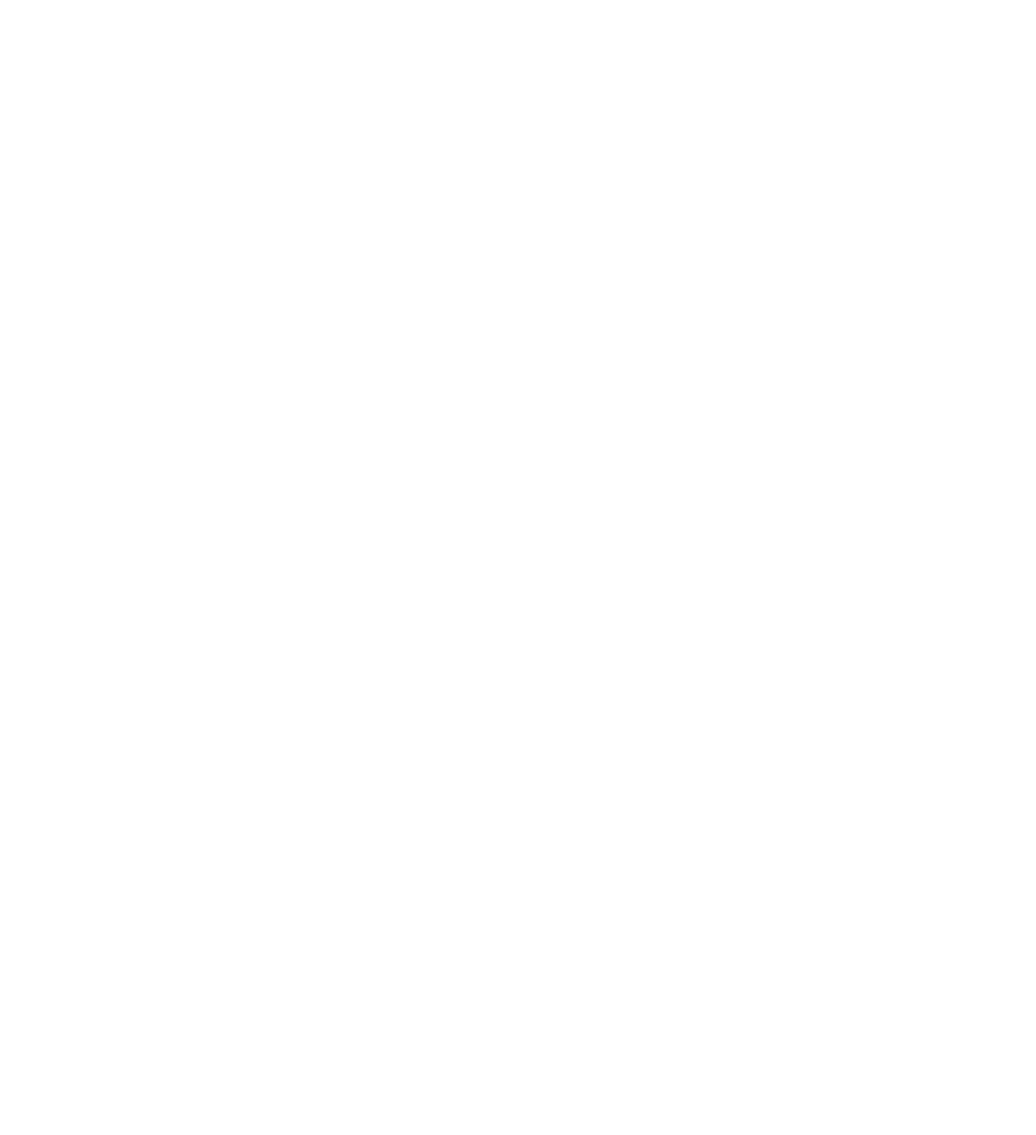
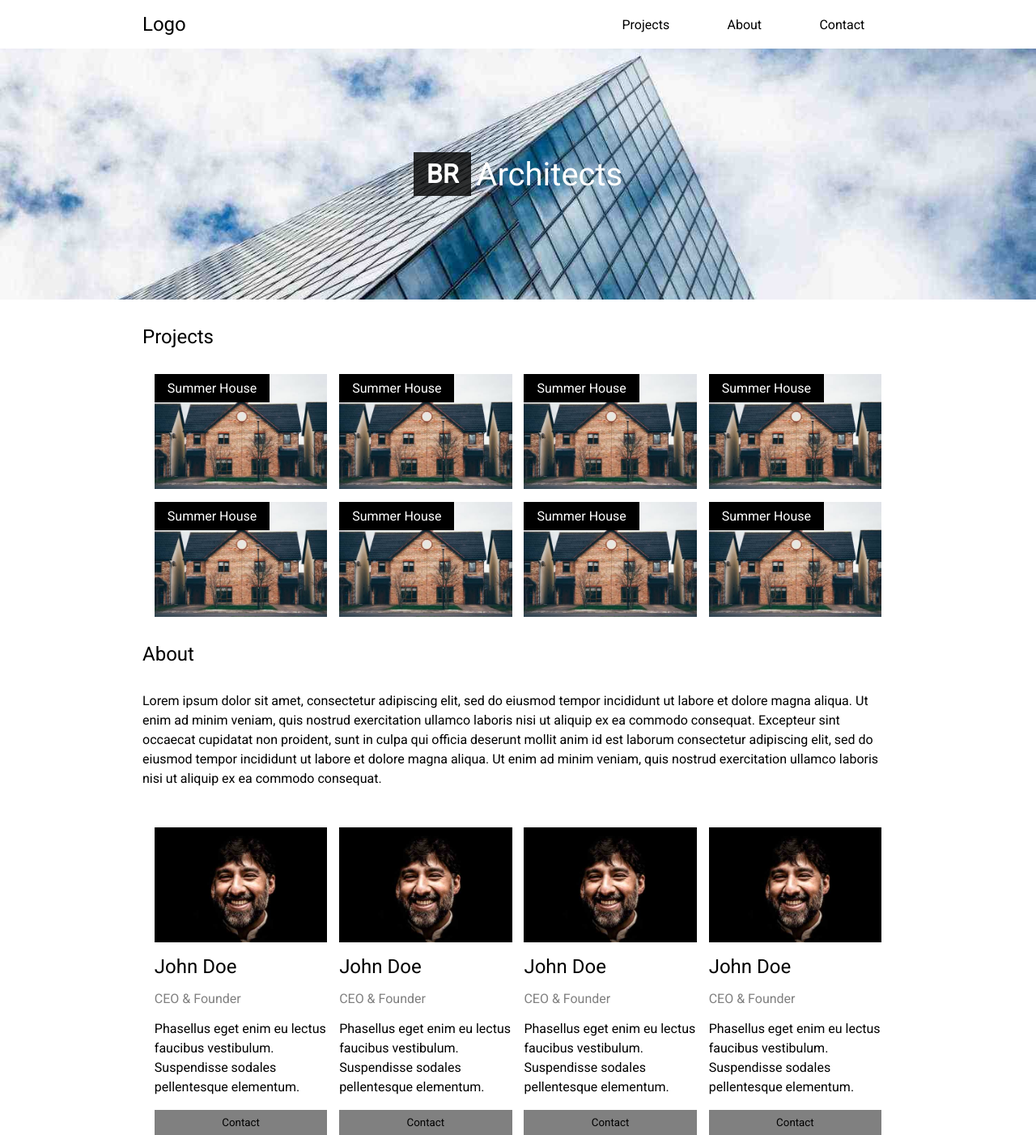
Before and after one commit to VovaMelnyk/Fulstak-HTML, a plain HTML site: page 01.06.18/architec/index.html in a window 1280 px wide. Shown: the whole page at 81% size. Before the commit the page ends 800 px from the top, so only its background shows below. Drawn offline with Linux system fonts and the light colour scheme.

Commit message:
add site

```diff
--- /dev/null
+++ b/01.06.18/architec/css/banner.css
@@ -0,0 +1,41 @@
+.wrapper-banner {
+    background-image: url(../img/architect.jpg);
+    background-repeat: no-repeat;
+    background-position: center;
+    -webkit-background-size: cover;
+    background-size: cover;
+    padding: 3rem 0;
+}
+
+.title {
+    text-align: center;
+}
+
+.hide {
+    display: none;
+}
+
+.br {
+    display: inline-block;
+    padding: 0.5rem 1rem;
+    background-color: rgba(0,0,0,0.8);
+    font-size: 2rem;
+    text-transform: uppercase;
+    color: #ffffff;
+    font-weight: 700;
+    vertical-align: middle;
+}
+
+@media (min-width: 768px) {
+    .wrapper-banner {
+        padding: 8rem 0;
+    }
+
+    .hide {
+        display: inline-block;
+        font-size: 2.5rem;
+        color: #ffffff;
+        vertical-align: middle;
+        font-weight: 300;
+    }
+}
--- /dev/null
+++ b/01.06.18/architec/css/container.css
@@ -0,0 +1,6 @@
+.container {
+    margin: auto;
+    padding: 0 1rem;
+    max-width: 60rem;
+    min-width: 20rem;
+}
--- /dev/null
+++ b/01.06.18/architec/css/header.css
@@ -0,0 +1,29 @@
+.wrapper {
+    background-color: #fff;
+}
+
+.header {
+    padding: 1rem 0;
+}
+
+.nav {
+    display: none;
+}
+
+.logo {
+    font-size: 1.5rem;
+}
+
+@media (min-width: 768px) {
+    .header {
+        display: flex;
+        justify-content: space-between;
+        align-items: center;
+    }
+
+    .nav {
+        display: flex;
+        flex-basis: 40%;
+        justify-content: space-around;
+    }
+}
--- /dev/null
+++ b/01.06.18/architec/css/project.css
@@ -0,0 +1,53 @@
+.projects {
+    padding: 2rem 0;
+}
+
+.section-title {
+    font-weight: 300;
+    margin-bottom: 2rem;
+}
+
+.project-item {
+    position: relative;
+    margin-bottom: 1rem;
+}
+
+.project-item:last-child {
+    margin-bottom: 0;
+}
+
+.project-text {
+    display: inline-block;
+    padding: 0.5rem 1rem;
+    color: #ffffff;
+    background-color: #000000;
+    position: absolute;
+    top: 0;
+    left: 0;
+}
+
+@media (min-width: 768px) {
+    .project-list {
+        display: flex;
+        flex-wrap: wrap;
+        justify-content: space-evenly;
+    }
+
+    .project-item {
+        flex-basis: 45%;
+    }
+
+    .project-item:nth-last-child(-n+2) {
+        margin-bottom: 0;
+    }
+}
+
+@media (min-width: 1024px) {
+    .project-item {
+        flex-basis: 23%;
+    }
+
+    .project-item:nth-last-child(-n+4) {
+        margin-bottom: 0;
+    }
+}
--- /dev/null
+++ b/01.06.18/architec/css/reset.css
@@ -0,0 +1,29 @@
+* {
+    margin: 0;
+    padding: 0;
+    -webkit-box-sizing: border-box;
+    -moz-box-sizing: border-box;
+    box-sizing: border-box;
+    font-family: 'Roboto', sans-serif;
+    color: #000;
+}
+
+ul {
+    list-style: none;
+}
+
+a {
+    text-decoration: none;
+}
+
+button {
+    border: none;
+    outline: none;
+}
+
+img {
+    display: block;
+    height: auto;
+    max-width: 100%;
+    margin: auto;
+}
--- a/01.06.18/architec/css/style.css
+++ b/01.06.18/architec/css/style.css
@@ -0,0 +1,6 @@
+@import "reset.css";
+@import "container.css";
+@import "header.css";
+@import "banner.css";
+@import "project.css";
+@import "team.css";
--- /dev/null
+++ b/01.06.18/architec/css/team.css
@@ -0,0 +1,69 @@
+
+
+
+
+.text {
+    line-height:1.5rem;
+}
+
+.team {
+    margin-top: 3rem;
+}
+
+.team-item {
+    margin-bottom: 1rem;
+}
+.team-item:last-child {
+    margin-bottom: 0;
+}
+
+.team-pic {
+    margin-bottom: 1rem;
+}
+
+.team-title {
+    font-weight: 300;
+    margin-bottom: 1rem;
+    font-size: 1.5em;
+}
+
+.team-pos {
+    font-weight: 300;
+    margin-bottom: 1rem;
+    color: #808080;
+}
+
+.btn {
+    display: block;
+    background-color: #808080;
+    margin-top: 1rem;
+    width: 100%;
+    padding: 0.5rem 1rem;
+}
+
+
+@media (min-width: 768px){
+    .team {
+        display: flex;
+        flex-wrap: wrap;
+        justify-content: space-evenly;
+    }
+
+    .team-item {
+        flex-basis: 45%;
+    }
+
+    .team-item:nth-last-child(-n+2) {
+        margin-bottom: 0;
+    }
+}
+
+@media (min-width: 1024px) {
+    .team-item {
+        flex-basis: 23%;
+    }
+
+    .team-item:nth-last-child(-n+4) {
+        margin-bottom: 0;
+    }
+}
--- a/01.06.18/architec/index.html
+++ b/01.06.18/architec/index.html
@@ -10,6 +10,108 @@
     <title>Responsive</title>
 </head>
 <body>
+<div class="wrapper">
+    <div class="container">
+        <header class="header">
+            <a href="index.html" class="logo">Logo</a>
+            <nav class="nav">
+                <a href="#" class="nav-link">Projects</a>
+                <a href="#" class="nav-link">About</a>
+                <a href="#" class="nav-link">Contact</a>
+            </nav>
+        </header>
+    </div>
+</div>
+<div class="wrapper-banner">
+    <div class="container">
+        <section class="banner">
+            <h1 class="title"><span class="br">BR</span> <span class="hide">Architects</span></h1>
+        </section>
+    </div>
+</div>
+<div class="wrapper">
+    <div class="container">
+        <section class="projects">
+            <h2 class="section-title">Projects</h2>
+            <ul class="project-list">
+                <li class="project-item">
+                    <img src="img/house2.jpg" alt="house" class="project-img">
+                    <span class="project-text">Summer House</span></li>
+                <li class="project-item">
+                    <img src="img/house2.jpg" alt="" class="project-img">
+                    <span class="project-text">Summer House</span></li>
+                <li class="project-item">
+                    <img src="img/house2.jpg" alt="" class="project-img">
+                    <span class="project-text">Summer House</span></li>
+                <li class="project-item">
+                    <img src="img/house2.jpg" alt="" class="project-img">
+                    <span class="project-text">Summer House</span></li>
+                <li class="project-item">
+                    <img src="img/house2.jpg" alt="" class="project-img">
+                    <span class="project-text">Summer House</span></li>
+                <li class="project-item">
+                    <img src="img/house2.jpg" alt="" class="project-img">
+                    <span class="project-text">Summer House</span></li>
+                <li class="project-item">
+                    <img src="img/house2.jpg" alt="" class="project-img">
+                    <span class="project-text">Summer House</span></li>
+                <li class="project-item">
+                    <img src="img/house2.jpg" alt="" class="project-img">
+                    <span class="project-text">Summer House</span></li>
+            </ul>
+        </section>
+    </div>
+</div>
+<div class="wrapper">
+    <div class="container">
+        <section class="about">
+            <h2 class="section-title">About</h2>
+            <p class="text">Lorem ipsum dolor sit amet, consectetur adipiscing elit, sed do eiusmod tempor incididunt ut labore et dolore magna aliqua. Ut enim ad minim veniam, quis nostrud exercitation ullamco laboris nisi ut aliquip ex ea commodo consequat. Excepteur sint occaecat cupidatat non proident, sunt in culpa qui officia deserunt mollit anim id est laborum consectetur adipiscing elit, sed do eiusmod tempor incididunt ut labore et dolore magna aliqua. Ut enim ad minim veniam, quis nostrud exercitation ullamco laboris nisi ut aliquip ex ea commodo consequat.
+            </p>
+            <ul class="team">
+                <li class="team-item"><img src="img/team2.jpg" alt="team" class="team-pic">
+                    <h3 class="team-title">John Doe
+                    </h3>
+                    <h4 class="team-pos">CEO & Founder
 
+                    </h4>
+                    <p class="text">Phasellus eget enim eu lectus faucibus vestibulum. Suspendisse sodales pellentesque elementum.
+                    </p>
+                    <button class="btn">Contact</button>
+                </li>
+                <li class="team-item"><img src="img/team2.jpg" alt="team" class="team-pic">
+                    <h3 class="team-title">John Doe
+                    </h3>
+                    <h4 class="team-pos">CEO & Founder
+
+                    </h4>
+                    <p class="text">Phasellus eget enim eu lectus faucibus vestibulum. Suspendisse sodales pellentesque elementum.
+                    </p>
+                    <button class="btn">Contact</button>
+                </li>
+                <li class="team-item"><img src="img/team2.jpg" alt="team" class="team-pic">
+                    <h3 class="team-title">John Doe
+                    </h3>
+                    <h4 class="team-pos">CEO & Founder
+
+                    </h4>
+                    <p class="text">Phasellus eget enim eu lectus faucibus vestibulum. Suspendisse sodales pellentesque elementum.
+                    </p>
+                    <button class="btn">Contact</button>
+                </li>
+                <li class="team-item"><img src="img/team2.jpg" alt="team" class="team-pic">
+                    <h3 class="team-title">John Doe
+                    </h3>
+                    <h4 class="team-pos">CEO & Founder
+
+                    </h4>
+                    <p class="text">Phasellus eget enim eu lectus faucibus vestibulum. Suspendisse sodales pellentesque elementum.
+                    </p>
+                    <button class="btn">Contact</button>
+                </li>
+            </ul>
+        </section>
+    </div>
+</div>
 </body>
 </html>
```
